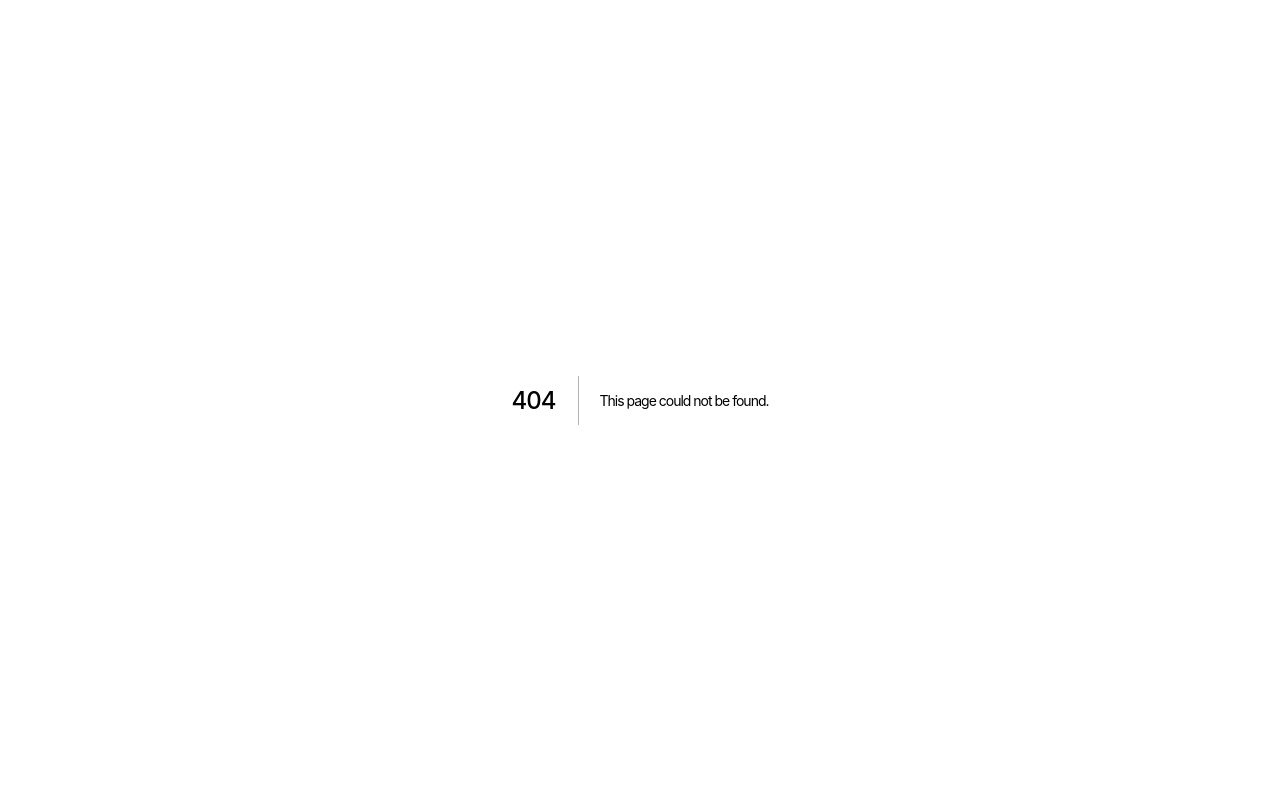
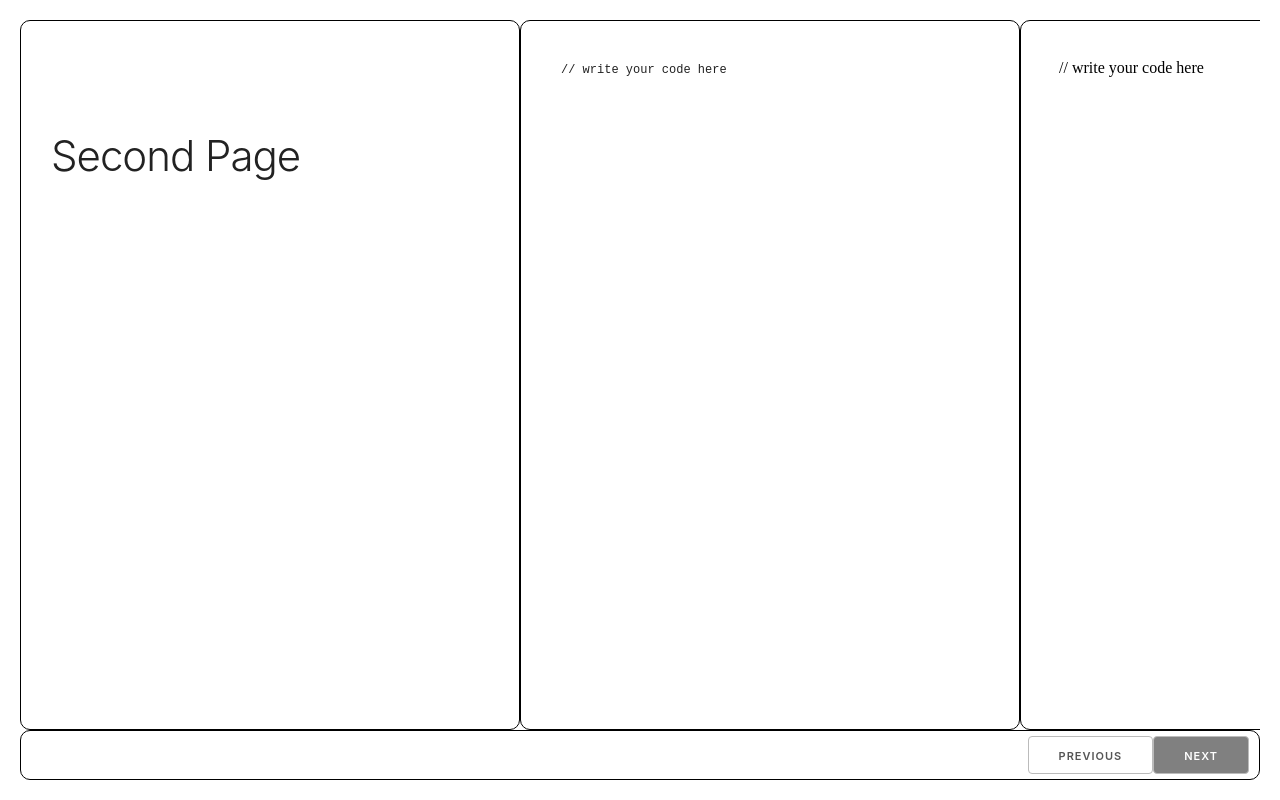
Before and after one commit to Otomakan/biblioteca-html-course, a Next.js app: page /test-2 in a window 1280 px wide. Before the commit this address had no page. Built offline with nearby package versions, Linux system fonts and the light colour scheme.

Commit message:
Add page naviation

```diff
--- a/common/Section.tsx
+++ b/common/Section.tsx
@@ -1,5 +1,5 @@
 import { ReactNode } from "react"
-import { LowerBarProps }
+
 type SectionType = 'default' | 'header'
 type SectionProp = {
     type?: SectionType
--- a/components/Button.tsx
+++ b/components/Button.tsx
@@ -1,9 +1,32 @@
 
-export interface ButtonProps extends React.DetailedHTMLProps<React.ButtonHTMLAttributes<HTMLButtonElement>, HTMLButtonElement>, React.AriaAttributes { }
+export interface ButtonProps extends React.DetailedHTMLProps<React.ButtonHTMLAttributes<HTMLButtonElement>, HTMLButtonElement>, React.AriaAttributes {
+    inactive?: boolean;
+}
 export const ButtonPrimary: React.FC<ButtonProps> = props => {
-    const { children, ...rest } = props;
+    const { children, inactive, ...rest } = props;
 
+
+    // if (inactive) {
+    //     return <button className="button ">
+    //         {children}
+
+    //         </style>
+    //     </button>
+    // }
+    // else {
     return (
-        <button className="button" {...rest}>{children}</button>
+        <button
+            className={`button ${inactive && 'inactive'}`} {...rest}>
+            {children}
+            <style jsx>{`
+                .inactive {
+                    background: grey;
+                    color: white;
+                }
+            `
+            }
+            </style>
+        </button>
     )
+    {/* } */ }
 }
--- a/components/CodingEnvironment/Container.tsx
+++ b/components/CodingEnvironment/Container.tsx
@@ -23,10 +23,11 @@ export const CodingEnvironmentContainer: React.FC<CodingEnvironmentContainerProp
             display:flex;
             overflow-x: scroll;
             overflow-y: hidden;
+            flex-grow: 1;
         }
         .lower-bar-container {
             width:100%;
-            height: 10rem;
+            height: 5rem;
             border: 1px solid black;
             margin-top: 0px;
             border-radius: 10px;
--- a/components/CodingEnvironment/LowerBar/index.tsx
+++ b/components/CodingEnvironment/LowerBar/index.tsx
@@ -1,21 +1,33 @@
 import { MouseEventHandler } from "react";
-
+import Link from 'next/link'
+import { ButtonPrimary } from "../../Button";
 export interface LowerBarProps {
     nextPage?: string;
     previousPage?: string;
-    onSubmit?: MouseEventHandler<HTMLButtonElement>;
 }
-export const LowerBar: React.FC<LowerBarProps> = ({ nextPage, previousPage, onSubmit }) => {
-
+export const LowerBar: React.FC<LowerBarProps> = ({ nextPage, previousPage }) => {
     return (
         <div className="lower-bar-container">
-            {nextPage && <button>Next</button>}
-            {previousPage && <button>Previous</button>}
-            {onSubmit && <button onClick={onSubmit}>SUBMIT</button>}
+            <Link passHref href={previousPage || ''}>
+                <ButtonPrimary inactive={!Boolean(previousPage)} style={{ margin: '0px' }}>
+                    Previous
+                </ButtonPrimary>
+            </Link>
+            <Link passHref href={nextPage || ''}>
+                <ButtonPrimary inactive={!Boolean(nextPage)} style={{ margin: '0px' }}>
+                    Next
+                </ButtonPrimary>
+            </Link>
+
             <style jsx>{`
-            .html-editor-iframe {
+            .lower-bar-container {
                 width: 100%;
                 border: 0;
+                display: flex;
+                justify-content:right;
+                align-items: center;
+                padding-right:1rem;
+                height:100%;
             }
             `}
             </style>
--- /dev/null
+++ b/pages/test-2.tsx
@@ -0,0 +1,22 @@
+import type { NextPage } from 'next'
+import { Layout } from '../components/Layout'
+import { CodingEnvironment } from '../common/CodingEnvironment'
+
+const Introduction: NextPage = () => {
+    return (
+        <CodingEnvironment instructions={<Instructions />} codeLanguage='html' defaultCode='' previousPage='/test' />
+    )
+}
+
+
+const Instructions: React.FC = () => {
+
+    return (
+        <>
+            <article><h1>Second Page</h1></article>
+        </ >
+    )
+}
+
+
+export default Introduction
```
